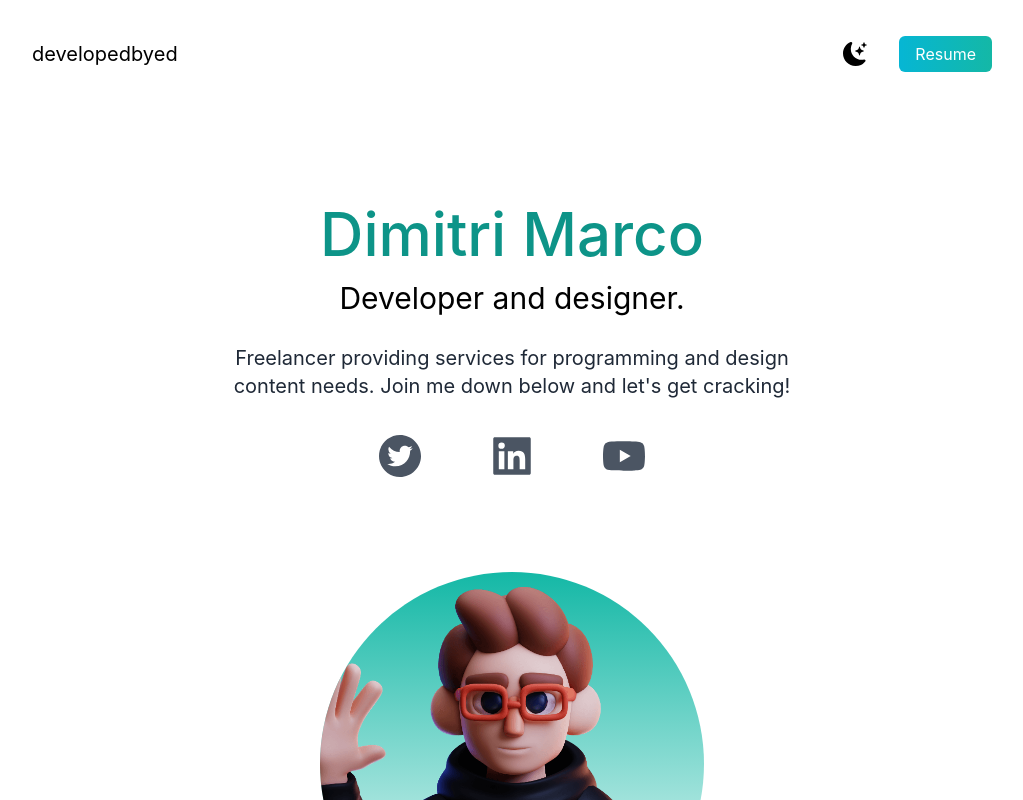
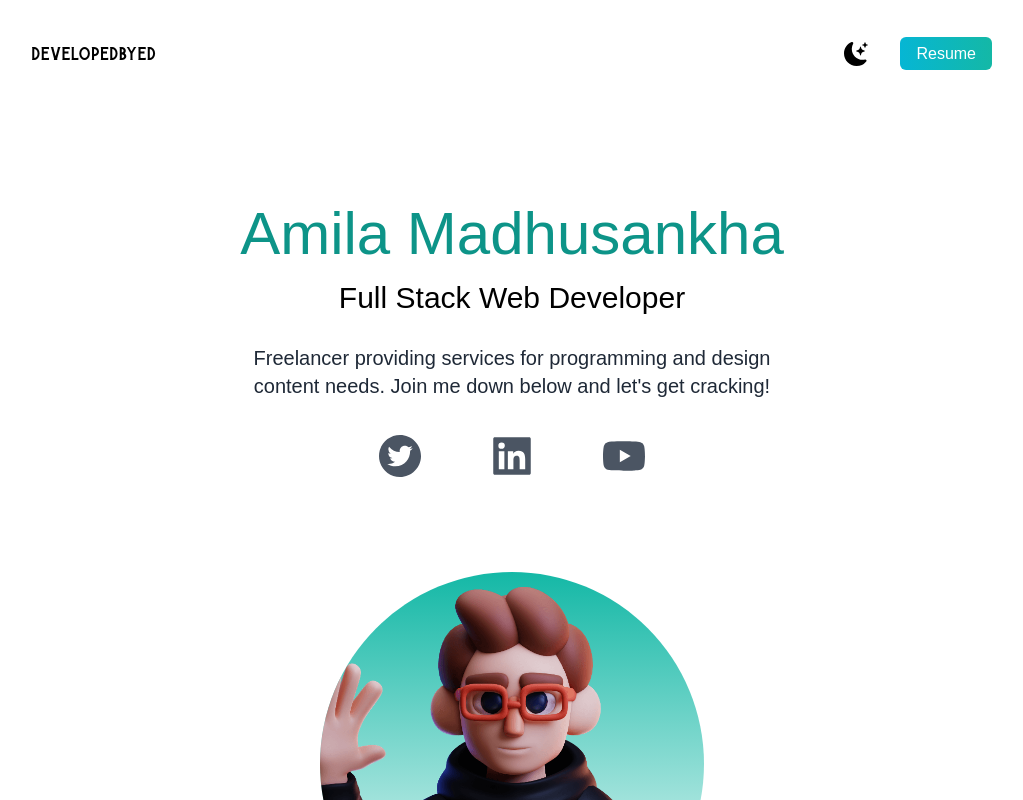
Before and after one commit to madhusankha90/myPortfolio, a Next.js app in the folder portfolio/: page / in a window 1280 px wide. Shown: the top 800 px of the page, without its empty margins (128-1151 px from the left). Built offline with nearby package versions, Linux system fonts and the light colour scheme.

Commit message:
update index.js

```diff
--- a/portfolio/package.json
+++ b/portfolio/package.json
@@ -12,13 +12,15 @@
     "eslint": "^8.57.0",
     "eslint-config-next": "^14.2.5",
     "moment": "^2.30.1",
-    "next": "14.2.5",
     "react": "^18",
     "react-dom": "^18",
     "react-icons": "^5.2.1"
   },
   "devDependencies": {
-    "postcss": "^8",
+    "css-loader": "^7.1.2",
+    "next": "^14.2.5",
+    "postcss": "^8.4.39",
+    "postcss-loader": "^8.1.1",
     "tailwindcss": "^3.4.1"
   }
 }
--- a/portfolio/pages/index.js
+++ b/portfolio/pages/index.js
@@ -51,10 +51,10 @@ export default function Home() {
           </nav>
           <div className="text-center p-10 py-10">
             <h2 className="text-5xl py-2 text-teal-600 font-medium dark:text-teal-400 md:text-6xl">
-              Dimitri Marco
+              Amila Madhusankha
             </h2>
             <h3 className="text-2xl py-2 dark:text-white md:text-3xl">
-              Developer and designer.
+              Full Stack Web Developer
             </h3>
             <p className="text-md py-5 leading-8 text-gray-800 dark:text-gray-200 max-w-xl mx-auto md:text-xl">
               Freelancer providing services for programming and design content
--- a/portfolio/tailwind.config.js
+++ b/portfolio/tailwind.config.js
@@ -1,16 +1,15 @@
 /** @type {import('tailwindcss').Config} */
 module.exports = {
+  darkMode: "class",
   content: [
-    "./pages/**/*.{js,ts,jsx,tsx,mdx}",
-    "./components/**/*.{js,ts,jsx,tsx,mdx}",
-    "./app/**/*.{js,ts,jsx,tsx,mdx}",
+    "./pages/**/*.{js,ts,jsx,tsx}",
+    "./components/**/*.{js,ts,jsx,tsx}",
   ],
   theme: {
     extend: {
-      backgroundImage: {
-        "gradient-radial": "radial-gradient(var(--tw-gradient-stops))",
-        "gradient-conic":
-          "conic-gradient(from 180deg at 50% 50%, var(--tw-gradient-stops))",
+      fontFamily: {
+        burtons: "burtons",
+        poppins: ["Poppins", "sans-serif"],
       },
     },
   },
```
Also changed, not shown: 1 other file (tests, documents, lock files or other folders).
